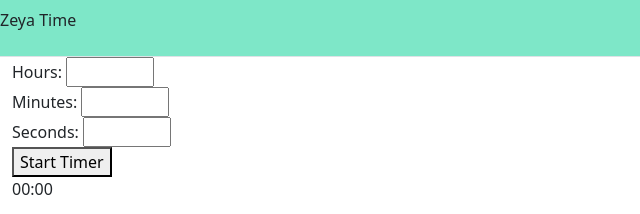
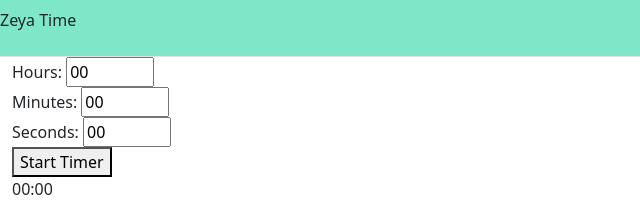
Before and after one commit to thunderain/Zeya-Time, a plain HTML site: page home.html in a window 1280 px wide. Shown: the top 214 px of the page, 0-640 px from the left. Drawn offline with nearby package versions, Linux system fonts and the light colour scheme.

```diff
--- a/home.html
+++ b/home.html
@@ -43,15 +43,15 @@
 
   <div>
     <label for="hours">Hours:</label>
-    <input type="number" id="hours" min="0" max="23">
+    <input type="number" id="hours" min="0" max="23" value="00">
   </div>
   <div>
     <label for="minutes">Minutes:</label>
-    <input type="number" id="minutes" min="0" max="59">
+    <input type="number" id="minutes" min="0" max="59" value="00">
   </div>
   <div>
     <label for="seconds">Seconds:</label>
-    <input type="number" id="seconds" min="0" max="59">
+    <input type="number" id="seconds" min="0" max="59" value="00">
   </div>
   <button onclick="startTimer()">Start Timer</button>
 
--- a/src/js/timer.js
+++ b/src/js/timer.js
@@ -1,4 +1,8 @@
 console.log("Welcome to Zeya Time :)");
+
+//Beginning of application functionality
+addEventListener()
+
 
 function startTimer() {
     var hours = document.getElementById("hours").value;
```
